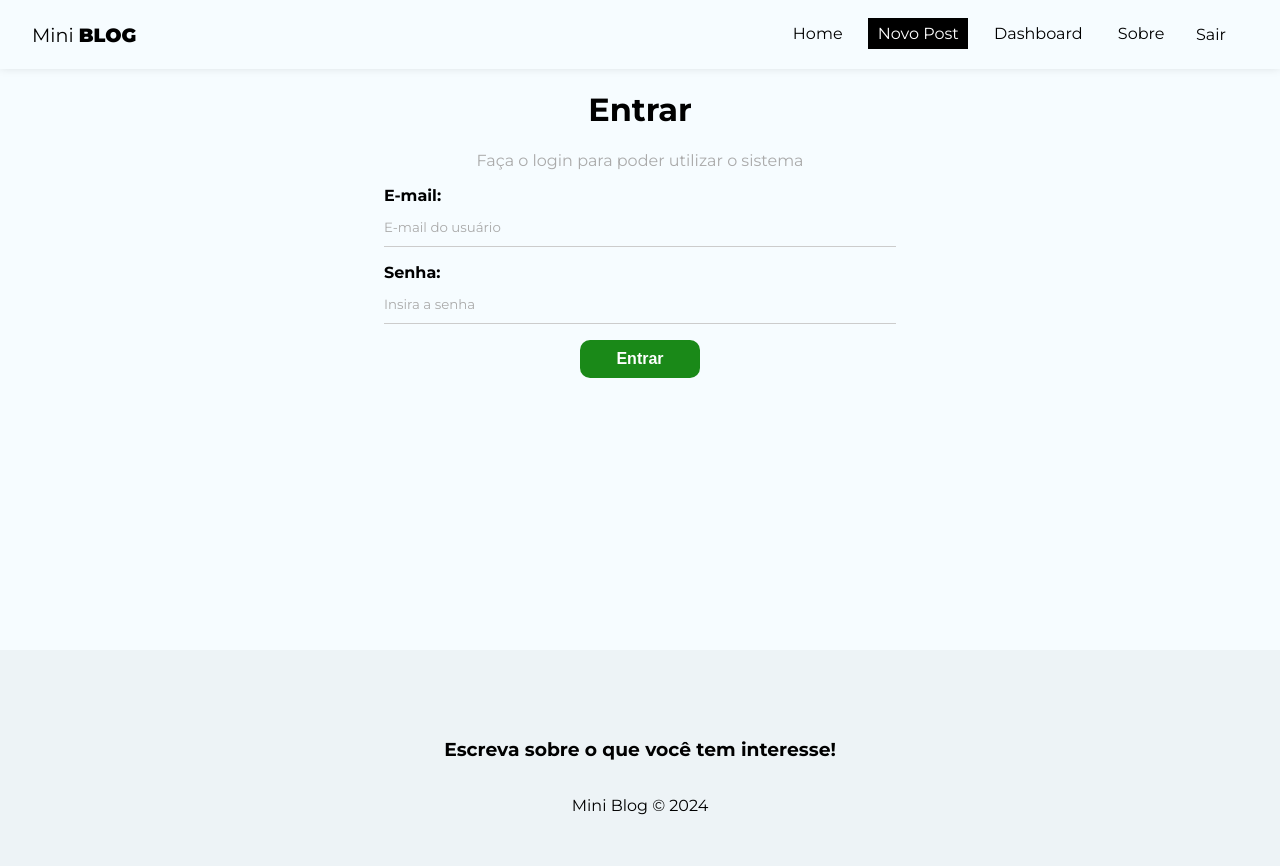
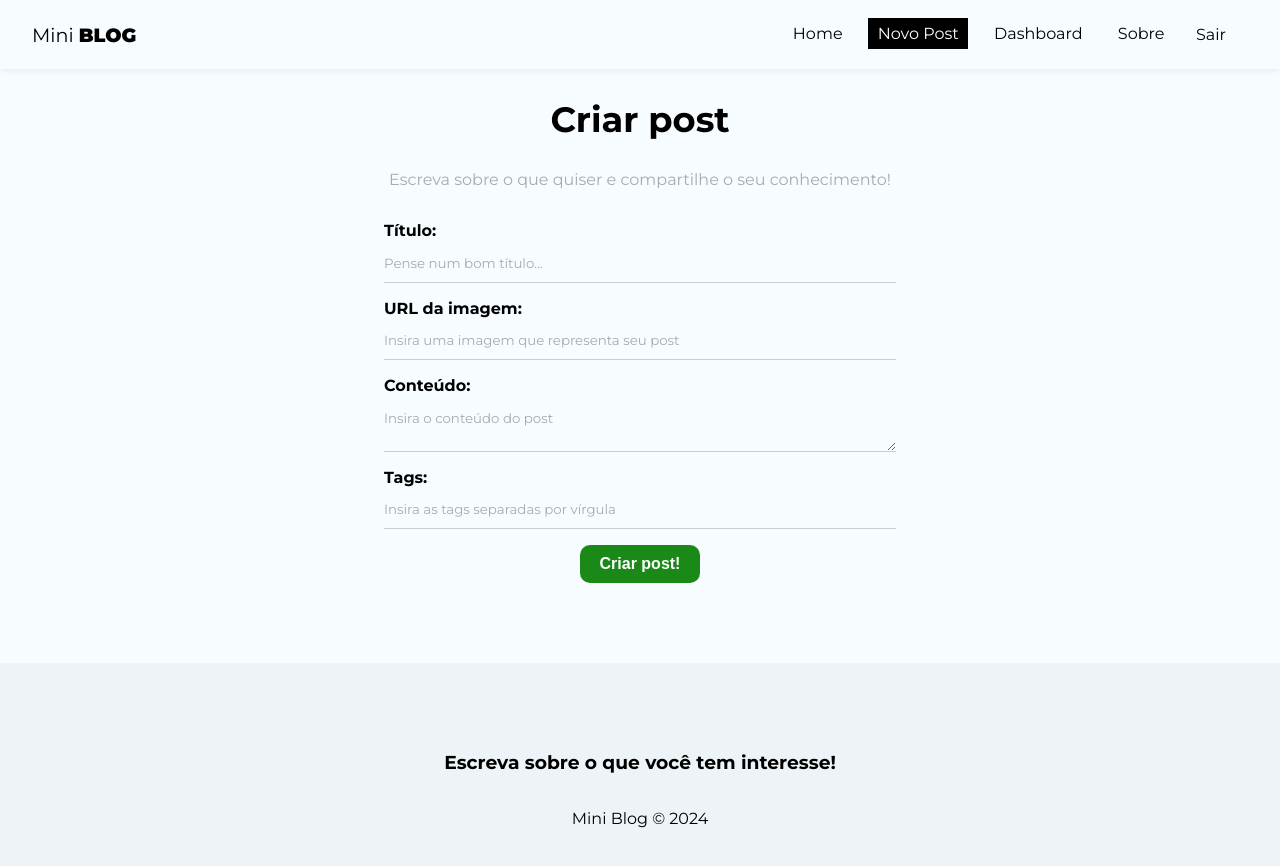
Before and after one commit to gabrielpessoni/react_projetos, a React (Vite) app in the folder mini-blog/: page /posts/create in a window 1280 px wide. Shown: the top 866 px of the page. Built offline with nearby package versions, Linux system fonts and the light colour scheme; no server answers; sample sign-in values are in the browser's storage.

Commit message:
create post

```diff
--- a/mini-blog/src/App.jsx
+++ b/mini-blog/src/App.jsx
@@ -53,7 +53,7 @@
               />
               <Route
                 path="/posts/create"
-                element={user ? <Login /> : <Navigate to="/login" />}
+                element={user ? <CreatePost /> : <Navigate to="/login" />}
               />
               <Route
                 path="/dashboard"
--- /dev/null
+++ b/mini-blog/src/hooks/useInsertDocument.jsx
@@ -0,0 +1,64 @@
+import { useState, useEffect, useReducer } from "react";
+import { db } from "../firebase/config";
+import { collection, addDoc, Timestamp } from "firebase/firestore";
+
+const initialState = {
+  loading: null,
+  error: null,
+};
+
+const insertReducer = (state, action) => {
+  switch (action.type) {
+    case "LOADING":
+      return { loading: true, error: null };
+    case "INSERTED_DOC":
+      return { loading: false, error: null };
+    case "ERROR":
+      return { loading: false, error: action.payload };
+    default:
+      return state;
+  }
+};
+
+export const useInsertDocument = (docColletion) => {
+  const [response, dispatch] = useReducer(insertReducer, initialState);
+
+  //deal with memory leak
+  const [cancelled, setCancelled] = useState(false);
+  const checkCancelBeforeDispatch = (action) => {
+    if (!cancelled) {
+      dispatch(action);
+    }
+  };
+
+  const insertDocument = async (document) => {
+    checkCancelBeforeDispatch({
+      type: "LOADING",
+    });
+
+    try {
+      const newDocument = { ...document, createdAt: Timestamp.now() };
+
+      const insertedDocument = await addDoc(
+        collection(db, docColletion),
+        newDocument
+      );
+
+      checkCancelBeforeDispatch({
+        type: "INSERTED_DOC",
+        payload: insertedDocument,
+      });
+    } catch (error) {
+      checkCancelBeforeDispatch({
+        type: "ERROR",
+        payload: error.message,
+      });
+    }
+  };
+
+  useEffect(() => {
+    return () => setCancelled(true);
+  }, []);
+
+  return { insertDocument, response };
+};
--- a/mini-blog/src/pages/CreatePost/CreatePost.jsx
+++ b/mini-blog/src/pages/CreatePost/CreatePost.jsx
@@ -1,10 +1,126 @@
-import React from "react";
 import styles from "./CreatePost.module.css";
 
+import { useState } from "react";
+import { useInsertDocument } from "../../hooks/useInsertDocument";
+import { useNavigate } from "react-router-dom";
+import { useAuthValue } from "../../context/AuthContext";
+
 const CreatePost = () => {
+  const [title, setTitle] = useState("");
+  const [image, setImage] = useState("");
+  const [body, setBody] = useState("");
+  const [tags, setTags] = useState([]);
+  const [formError, setFormError] = useState("");
+
+  const { user } = useAuthValue();
+
+  const navigate = useNavigate();
+
+  const { insertDocument, response } = useInsertDocument("posts");
+
+  const handleSubmit = (e) => {
+    e.preventDefault();
+    setFormError("");
+
+    // validate image
+    try {
+      new URL(image);
+    } catch (error) {
+      setFormError("A imagem precisa ser uma URL.");
+    }
+
+    // create tags array
+    const tagsArray = tags.split(",").map((tag) => tag.trim().toLowerCase());
+
+    // check values
+    if (!title || !image || !tags || !body) {
+      setFormError("Por favor, preencha todos os campos!");
+    }
+
+    console.log(tagsArray);
+
+    console.log({
+      title,
+      image,
+      body,
+      tags: tagsArray,
+      uid: user.uid,
+      createdBy: user.displayName,
+    });
+
+    if (formError) return;
+
+    insertDocument({
+      title,
+      image,
+      body,
+      tags: tagsArray,
+      uid: user.uid,
+      createdBy: user.displayName,
+    });
+
+    // redirect to home page
+    navigate("/");
+  };
+
   return (
-    <div>
-      <h1>CreatePost</h1>
+    <div className={styles.create_post}>
+      <h2>Criar post</h2>
+      <p>Escreva sobre o que quiser e compartilhe o seu conhecimento!</p>
+      <form onSubmit={handleSubmit}>
+        <label>
+          <span>Título:</span>
+          <input
+            type="text"
+            name="text"
+            required
+            placeholder="Pense num bom título..."
+            onChange={(e) => setTitle(e.target.value)}
+            value={title}
+          />
+        </label>
+        <label>
+          <span>URL da imagem:</span>
+          <input
+            type="text"
+            name="image"
+            required
+            placeholder="Insira uma imagem que representa seu post"
+            onChange={(e) => setImage(e.target.value)}
+            value={image}
+          />
+        </label>
+        <label>
+          <span>Conteúdo:</span>
+          <textarea
+            name="body"
+            required
+            placeholder="Insira o conteúdo do post"
+            onChange={(e) => setBody(e.target.value)}
+            value={body}
+          ></textarea>
+        </label>
+        <label>
+          <span>Tags:</span>
+          <input
+            type="text"
+            name="tags"
+            required
+            placeholder="Insira as tags separadas por vírgula"
+            onChange={(e) => setTags(e.target.value)}
+            value={tags}
+          />
+        </label>
+        {!response.loading && <button className="btn">Criar post!</button>}
+        {response.loading && (
+          <button className="btn" disabled>
+            Aguarde.. .
+          </button>
+        )}
+        {(response.error || formError) && (
+          <p className="error">{response.error || formError}</p>
+        )}
+      </form>
     </div>
   );
 };
--- a/mini-blog/src/pages/CreatePost/CreatePost.module.css
+++ b/mini-blog/src/pages/CreatePost/CreatePost.module.css
@@ -0,0 +1,12 @@
+.create_post {
+  text-align: center;
+}
+
+.create_post h2 {
+  font-size: 2.2em;
+}
+
+.create_post p {
+  color: #aaa;
+  margin-bottom: 2em;
+}
```
